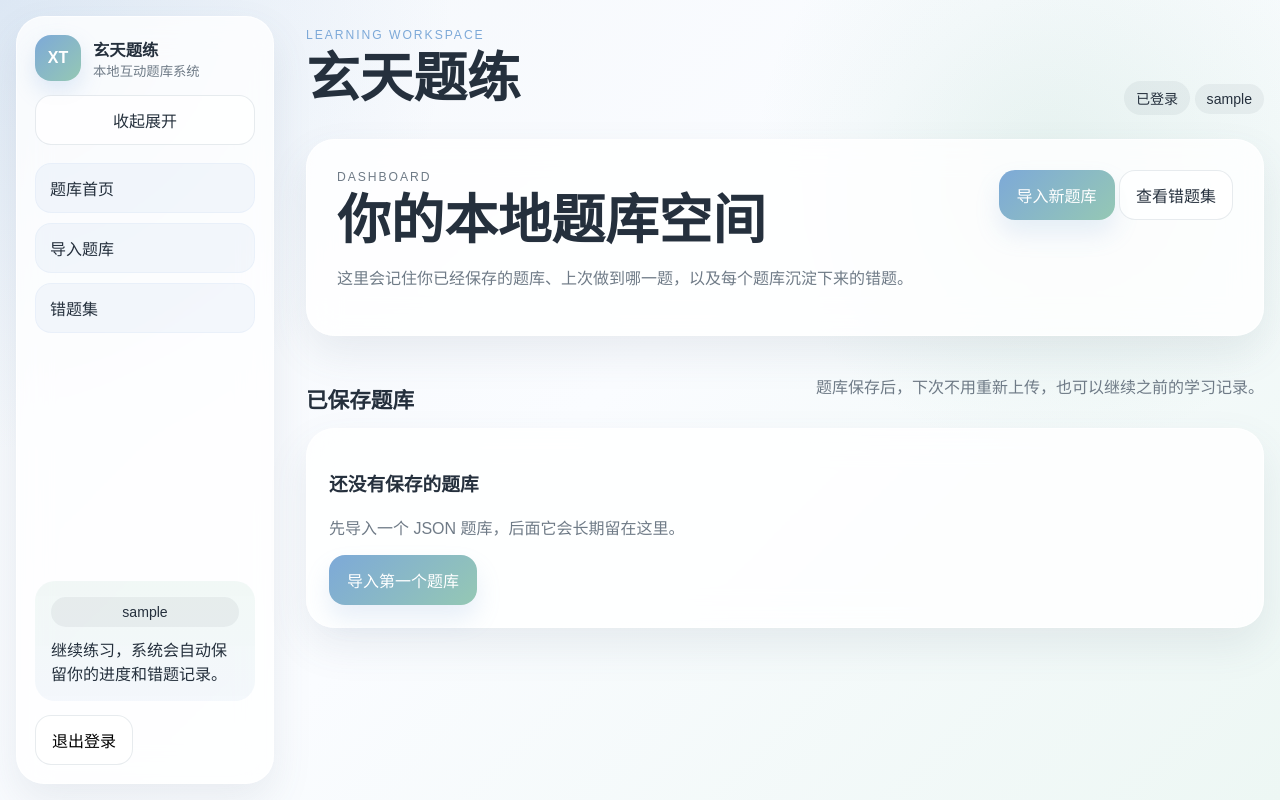
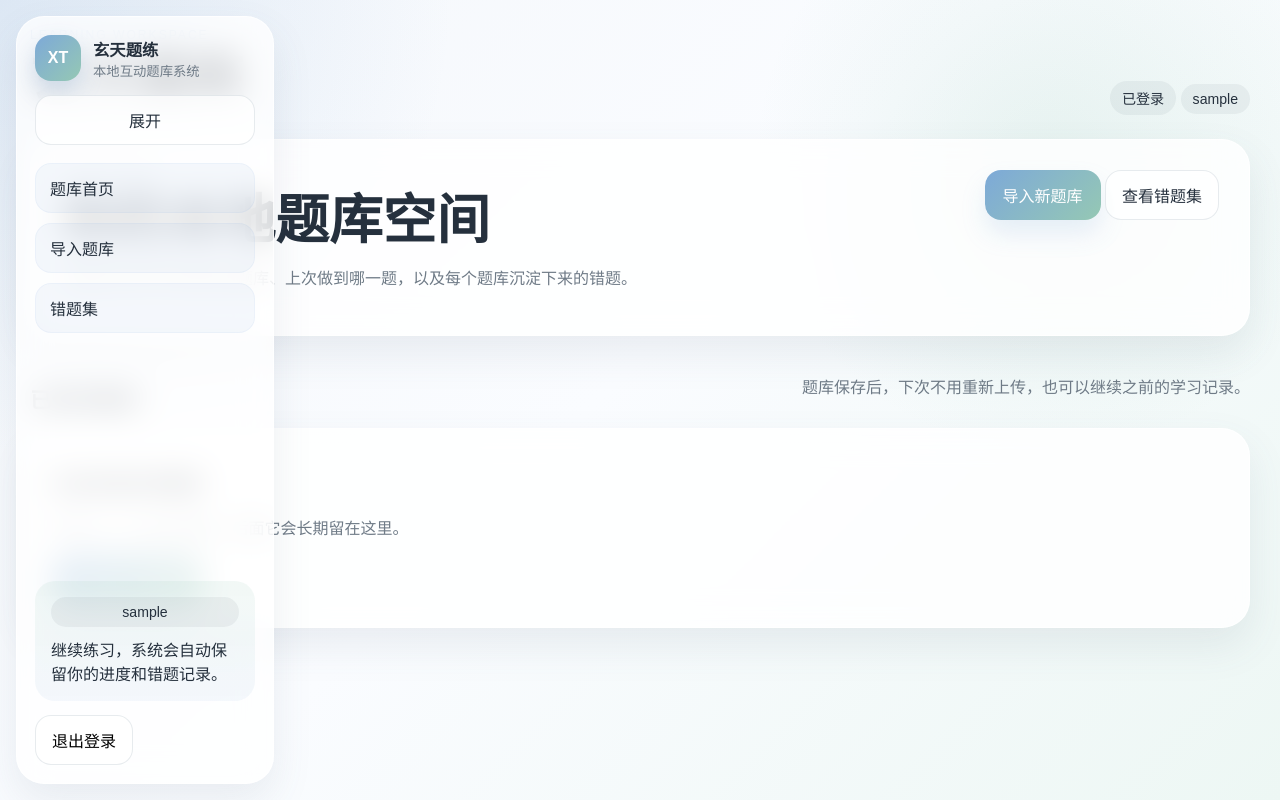
Before and after one commit to huangtiandi10/xuantian, a Flask app: page /dashboard in a window 1280 px wide. Run offline with Flask 3, Linux system fonts and the light colour scheme; the visitor is signed in with stand-in values (Sample User, id 1); data comes from the database, SQL or seed files in the repository; data that the repository does not hold is empty.

Commit message:
改了排版，并且加强了左边框的效果，实现了光标移动带动弹出与缩回

```diff
--- a/src/xuantian/static/style.css
+++ b/src/xuantian/static/style.css
@@ -15,6 +15,7 @@
   --error-soft: rgba(212, 107, 117, 0.14);
   --shadow: 0 18px 40px rgba(83, 101, 120, 0.1);
   --sidebar-width: 290px;
+  --sidebar-peek: 22px;
 }
 
 * { box-sizing: border-box; }
@@ -45,16 +46,25 @@ button, input, select { font: inherit; }
 }
 
 .app-has-sidebar .app-frame {
-  display: grid;
-  grid-template-columns: var(--sidebar-width) minmax(0, 1fr);
+  position: relative;
 }
 
 .sidebar {
-  position: sticky;
+  position: fixed;
+  left: 0;
   top: 0;
   height: 100vh;
   padding: 16px;
   width: var(--sidebar-width);
+  transform: translateX(calc(var(--sidebar-peek) - var(--sidebar-width)));
+  transition: transform 220ms ease;
+  z-index: 20;
+}
+
+.sidebar:hover,
+.sidebar:focus-within,
+.sidebar-toggle:checked ~ .app-frame .sidebar {
+  transform: translateX(0);
 }
 
 .sidebar-inner {
@@ -121,6 +131,43 @@ button, input, select { font: inherit; }
   background: rgba(255, 255, 255, 0.72);
   border: 1px solid var(--line);
 }
+.pin-open,
+.sidebar-toggle:checked ~ .app-frame .pin-closed {
+  display: none;
+}
+
+.sidebar-toggle:checked ~ .app-frame .pin-open {
+  display: inline;
+}
+
+.sidebar-toggle:checked ~ .app-frame .pin-closed {
+  display: none;
+}
+
+.pin-closed {
+  display: inline;
+}
+
+.sidebar::after {
+  content: "";
+  position: absolute;
+  top: 50%;
+  right: 6px;
+  width: 4px;
+  height: 72px;
+  border-radius: 999px;
+  background: linear-gradient(180deg, rgba(125, 169, 216, 0.9), rgba(149, 200, 180, 0.85));
+  transform: translateY(-50%);
+  opacity: 0.9;
+  pointer-events: none;
+}
+
+.sidebar:hover::after,
+.sidebar:focus-within::after,
+.sidebar-toggle:checked ~ .app-frame .sidebar::after {
+  opacity: 0;
+}
+
 .mobile-sidebar-button { display: none; }
 .primary-button {
   display: inline-flex;
@@ -305,10 +352,11 @@ button, input, select { font: inherit; }
 .flash-success { background: rgba(79, 155, 122, 0.1); color: var(--success); }
 .flash-error { background: rgba(212, 107, 117, 0.1); color: var(--error); }
 
-.app-has-sidebar .page-shell { width: min(1220px, calc(100% - 32px)); }
+.app-has-sidebar .page-shell {
+  width: min(1220px, calc(100% - 36px));
+}
 
 @media (max-width: 980px) {
-  .app-has-sidebar .app-frame { grid-template-columns: 1fr; }
   .sidebar {
     position: fixed;
     left: 12px;
@@ -321,6 +369,11 @@ button, input, select { font: inherit; }
     padding: 0;
     z-index: 20;
   }
+  .sidebar:hover,
+  .sidebar:focus-within {
+    transform: translateY(-110%);
+  }
+  .sidebar::after { display: none; }
   .sidebar-toggle:checked ~ .app-frame .sidebar { transform: translateY(0); }
   .mobile-sidebar-button {
     display: inline-flex;
--- a/src/xuantian/templates/practice_question.html
+++ b/src/xuantian/templates/practice_question.html
@@ -27,7 +27,6 @@
                 <span class="choice-letter">{{ question.option_letters()[loop.index0] }}</span>
                 <span class="choice-copy">
                   <strong>{{ option }}</strong>
-                  <small>点击直接提交这个选项</small>
                 </span>
               </button>
             {% endfor %}
```
Also changed, not shown: src/xuantian/templates/practice_feedback.html (+5 -9 lines).
